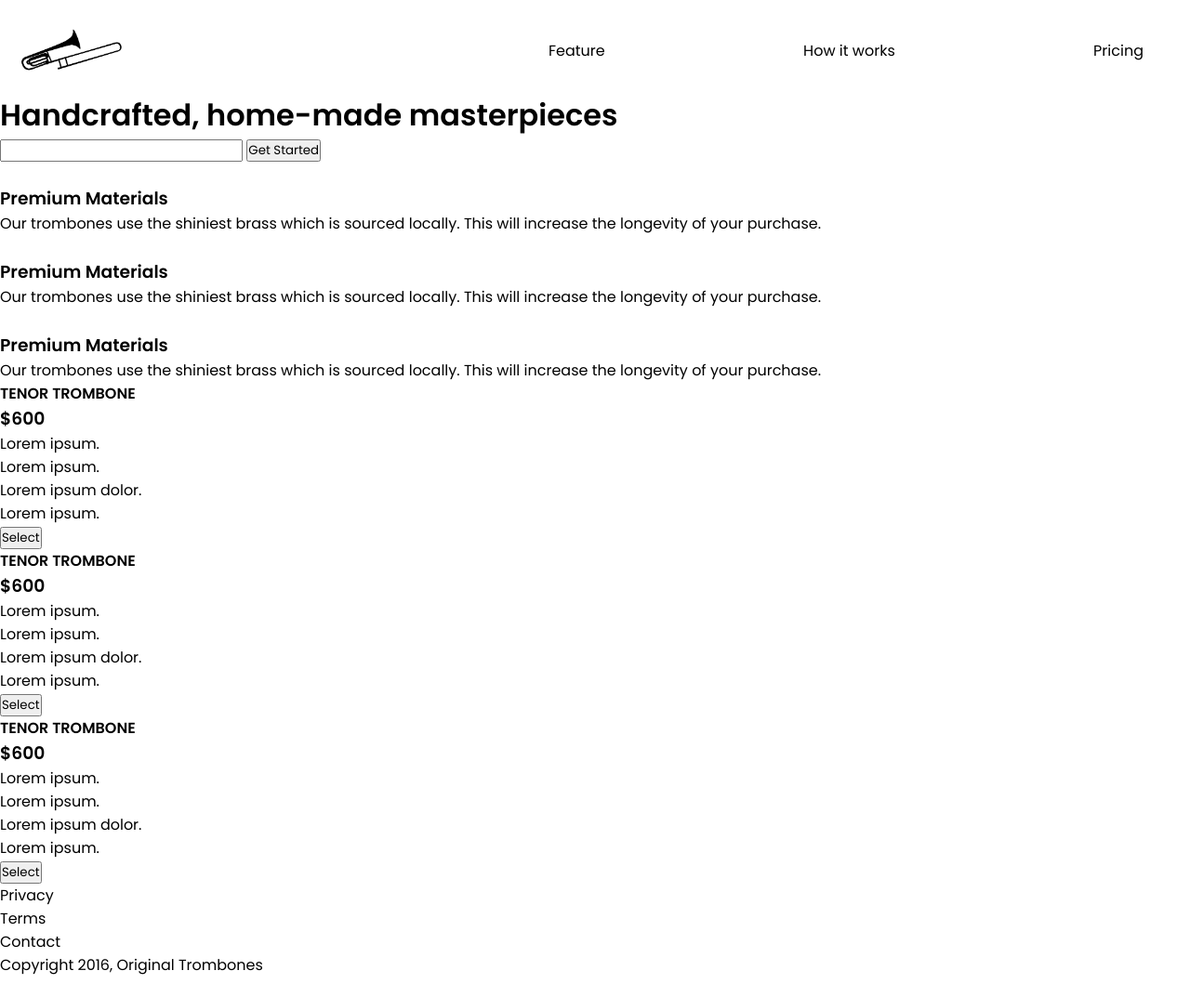
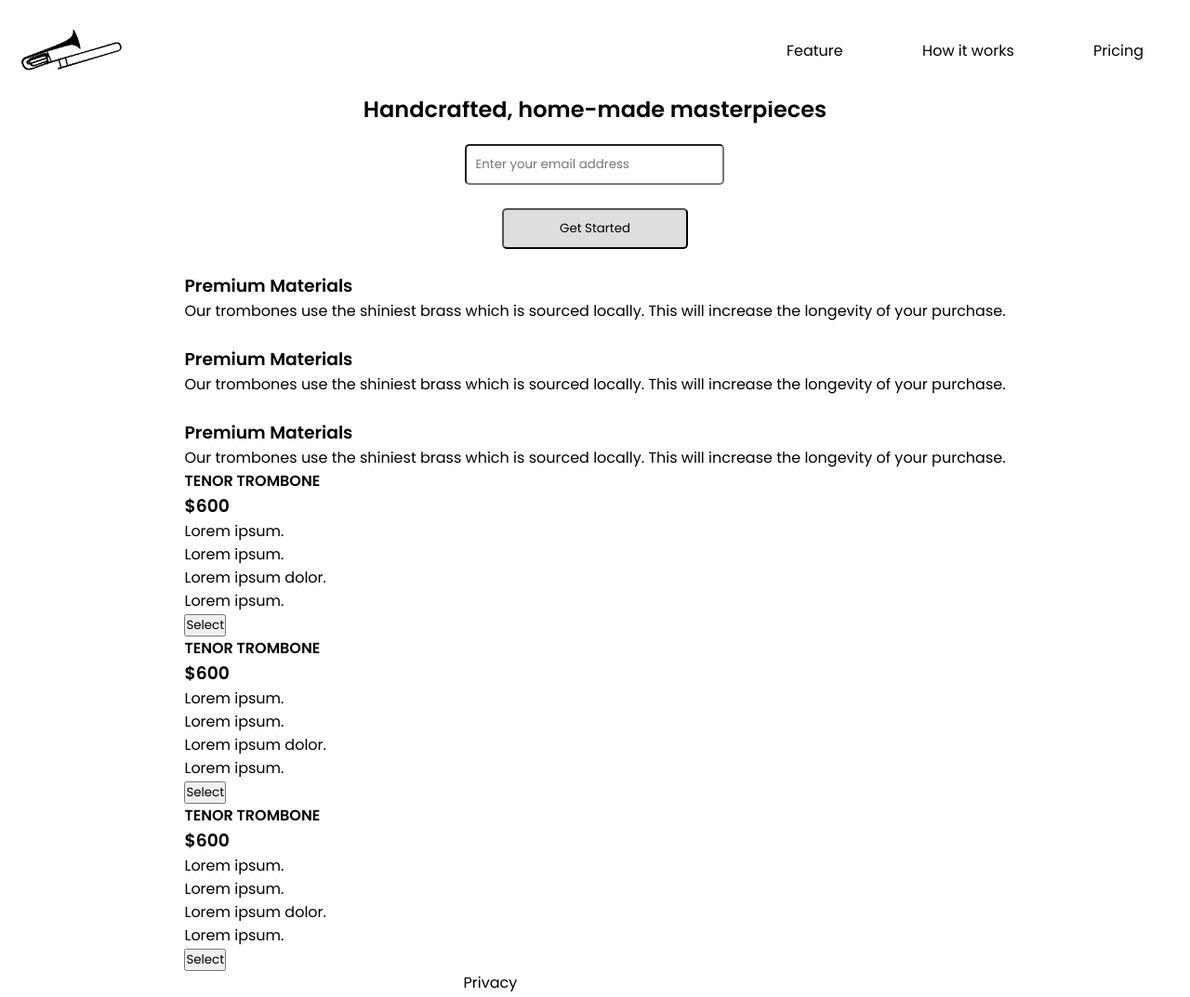
Before and after one commit to Chaitanya-Shahare/Product-landing-page, a plain HTML site: page index.html in a window 1280 px wide. Shown: the top 1073 px of the page at 93% size. Before the commit the page ends 1051 px from the top, so only its background shows below. Drawn offline with Linux system fonts and the light colour scheme.

Commit message:
basic css layout

```diff
--- a/index.html
+++ b/index.html
@@ -22,9 +22,11 @@
 	</header>
 
 	<div class="header2">
-		<h1>Handcrafted, home-made masterpieces</h1>
-		<form>
-			<input type="email"></input>
+		<h2>
+			Handcrafted, home-made masterpieces
+		</h2>
+		<form class="flex">
+			<input type="email" placeholder="Enter your email address"></input>
 			<button>Get Started</button>
 		</form>
 	</div>
--- a/styles.css
+++ b/styles.css
@@ -17,6 +17,12 @@
 	align-items: center;
 }
 
+body {
+	display: flex;
+	flex-direction: column;
+	align-items: center;
+}
+
 header {
 	justify-content: space-between;
 	align-items: center;
@@ -30,7 +36,7 @@ header .logo {
 }
 
 .navbar {
-	width: 50%;
+	width: 30%;
 	margin-right: 50px;
 }
 
@@ -46,3 +52,22 @@ a {
 .header2 {
 	padding-top: 100px;
 }
+
+form {
+	flex-direction: column;
+	align-items: center;
+}
+
+form input {
+	padding: 10px 9px;
+	border-radius: 5px;
+	margin-top: 20px;
+}
+
+form button {
+	width: 40%;
+	margin-top: 25px;
+	padding: 10px 0;
+	background-color: #DEDEDE;
+	border-radius: 5px;
+}
```
